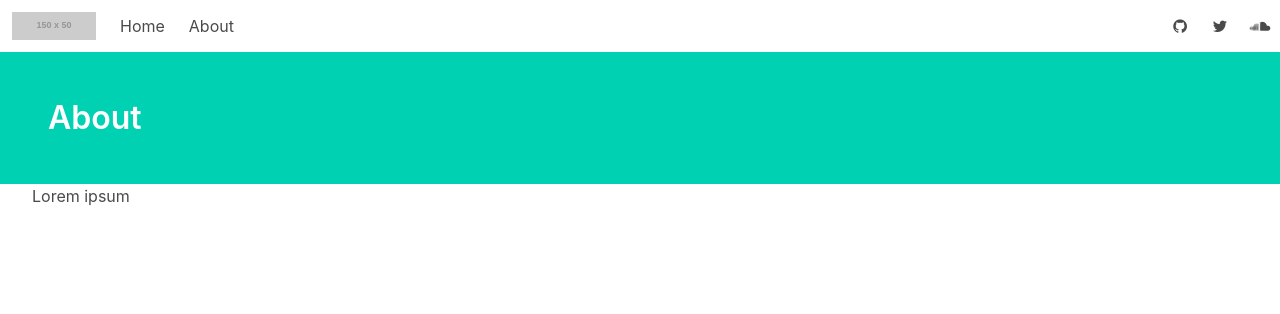
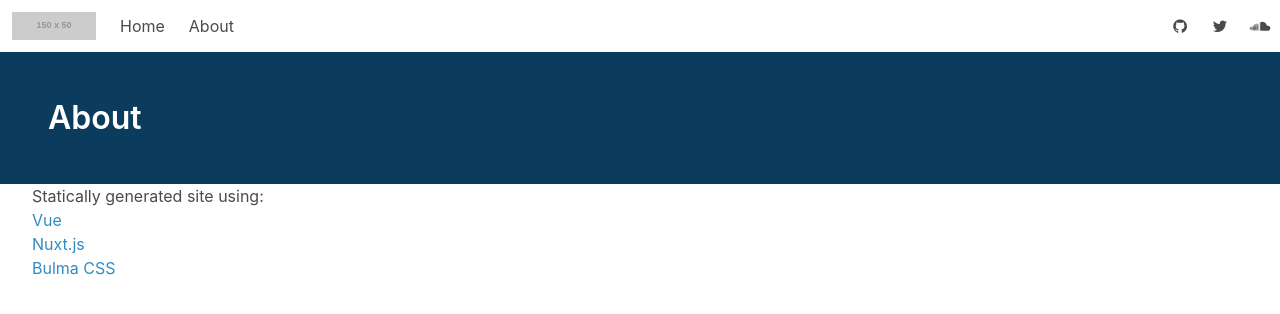
Before and after one commit to escodel/portfolio, a Nuxt app: page /about in a window 1280 px wide. Shown: the top 314 px of the page. Built offline with nearby package versions, Linux system fonts and the light colour scheme.

Commit message:
Styling variables with Bulma, adding some content

```diff
--- a/assets/main.scss
+++ b/assets/main.scss
@@ -1,5 +1,15 @@
 @import '~bulma/sass/utilities/initial-variables';
 
-$blue: #72d0eb;
+$primary: #0B3C5D;
+$blue: #328CC1;
+$highlight: #D9B310;
+$ivoryblack: #1D2731;
+
+$link: $blue;
+$link-hover: $highlight;
 
 @import '~bulma/bulma';
+
+.img-circular {
+  border-radius: 50%;
+}
--- a/pages/about.vue
+++ b/pages/about.vue
@@ -7,7 +7,24 @@
     </section>
     <section class="container is-fluid">
       <div>
-        <p>Lorem ipsum</p>
+        <p>Statically generated site using:</p>
+        <ul>
+          <li>
+            <a href="#" target="_blank">
+              Vue
+            </a>
+          </li>
+          <li>
+            <a href="#" target="_blank">
+              Nuxt.js
+            </a>
+          </li>
+          <li>
+            <a href="#" target="_blank">
+              Bulma CSS
+            </a>
+          </li>
+        </ul>
       </div>
     </section>
   </div>
--- a/pages/index.vue
+++ b/pages/index.vue
@@ -1,7 +1,16 @@
 <template>
-  <section class="container">
-    <div>
-      <app-logo/>
+  <!-- <section class="container"> -->
+    <!-- <app-logo/> -->
+    <div class="hero is-primary">
+      <div class="hero-body">
+        <article class="media">
+          <figure class="media-left">
+            <p class="image is-96x96">
+              <img src="../assets/img/escodel-527.png" class="img-circular">
+            </p>
+          </figure>
+          <div class="media-content">
+            <div class="content">
               <h1 class="title">
                 Eric Delia
               </h1>
@@ -9,7 +18,11 @@
                 Front-end developer, musician
               </h2>
             </div>
-  </section>
+          </div>
+        </article>
+      </div>
+    </div>
+  <!-- </section> -->
 </template>
 
 <script>
```
Also changed, not shown: 1 other file (tests, documents, lock files or other folders). Lines whose indentation alone changed are shown as unchanged.
